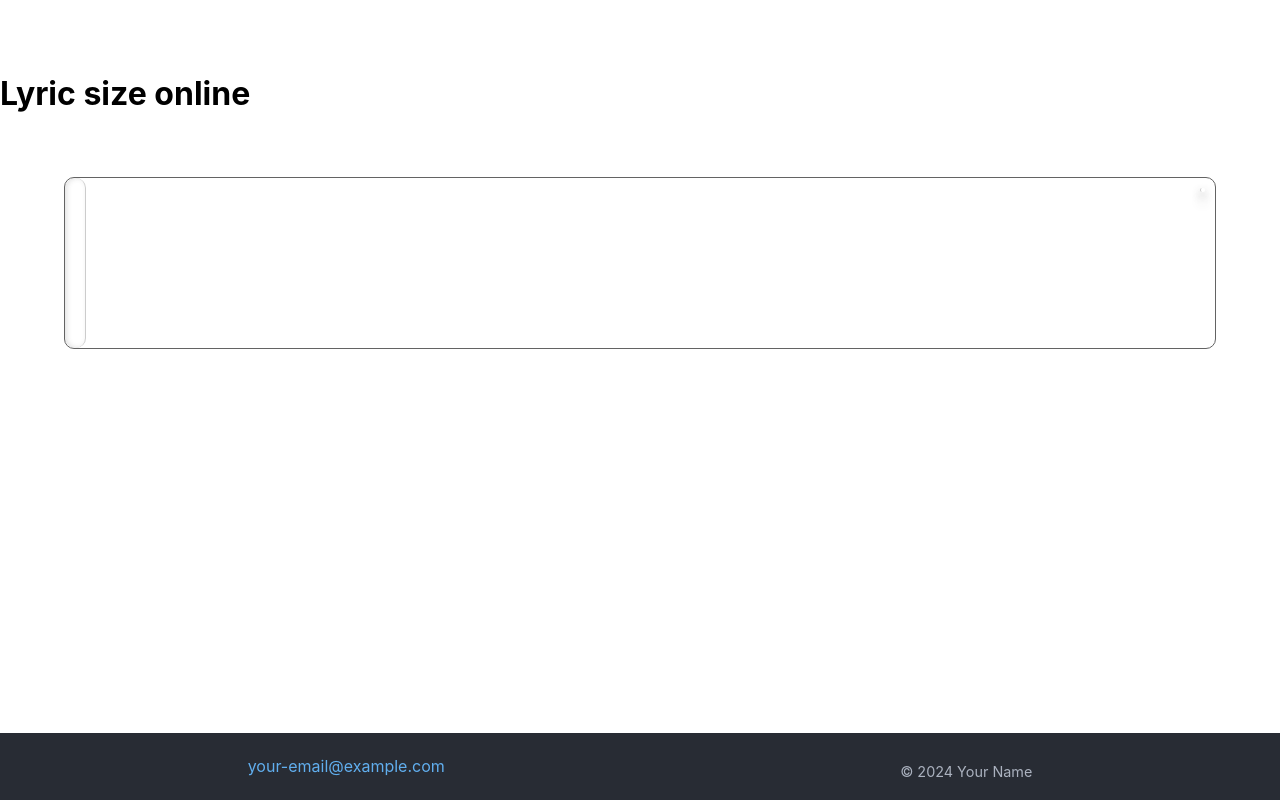
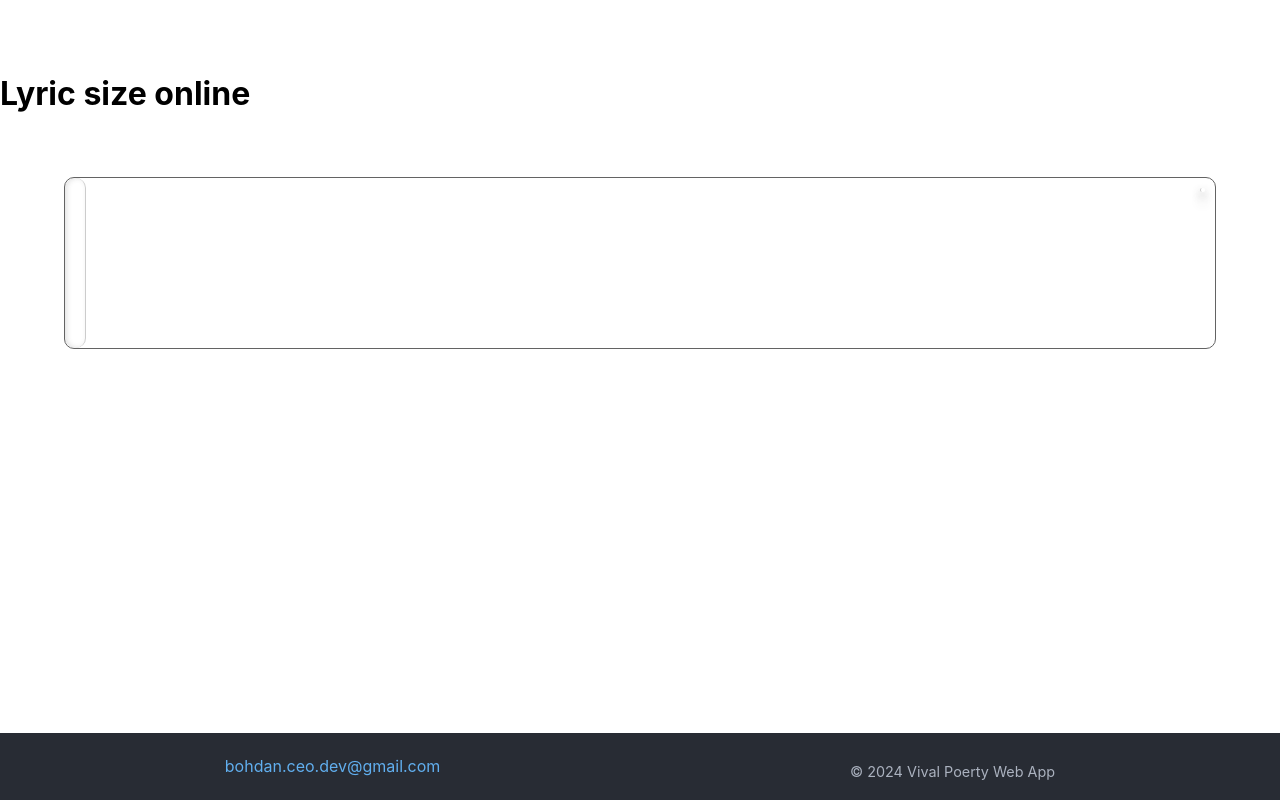
Before and after one commit to bropy/virsh, a React (Create React App) app: page /en in a window 1280 px wide. Shown: the part 319-1119 px from the top of the page. Built offline with nearby package versions, Linux system fonts and the light colour scheme.

Commit message:
footer creation

```diff
--- a/src/App.js
+++ b/src/App.js
@@ -48,7 +48,10 @@ function App() {
         translations={translations}
         language={language}
       />
-      <Footer/>
+      <Footer
+        translations={translations}
+        language={language}
+      />
     </div>
   );
 }
--- a/src/components/Footer.jsx
+++ b/src/components/Footer.jsx
@@ -1,17 +1,17 @@
 import React from 'react';
-import '../styles/Footer.css'; // Create a separate Footer.css file
+import '../styles/Footer.css';
 
-function Footer() {
+function Footer({ language, translations }) {
   const currentYear = new Date().getFullYear();
 
   return (
     <footer>
       <div className="footer-content">
         <div className="contact-info">
-          <a href="mailto:your-email@example.com">your-email@example.com</a>
+          <a href="mailto:bohdan.ceo.dev@gmail.com">bohdan.ceo.dev@gmail.com</a>
         </div>
         <div className="copyright">
-          &copy; {currentYear} Your Name
+          &copy; {currentYear} {translations[language].footer.copyright}
         </div>
       </div>
     </footer>
```
